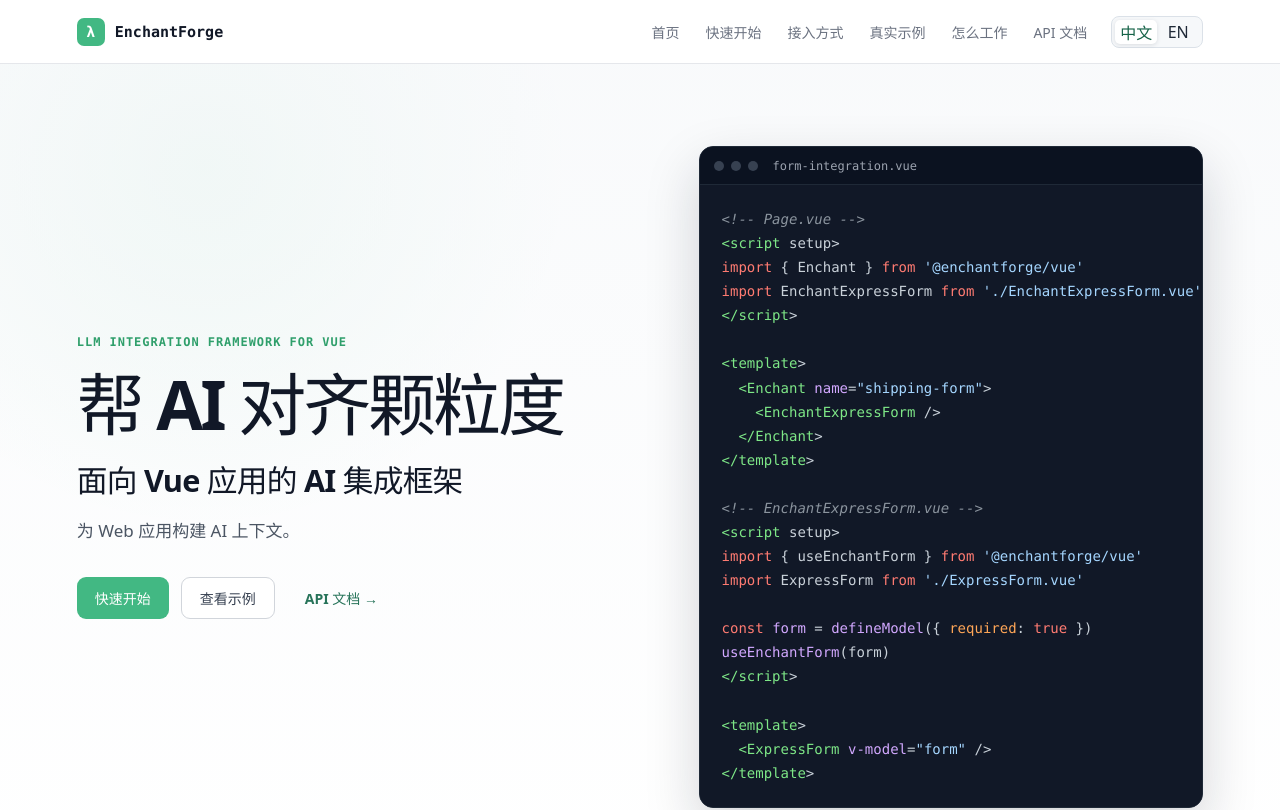
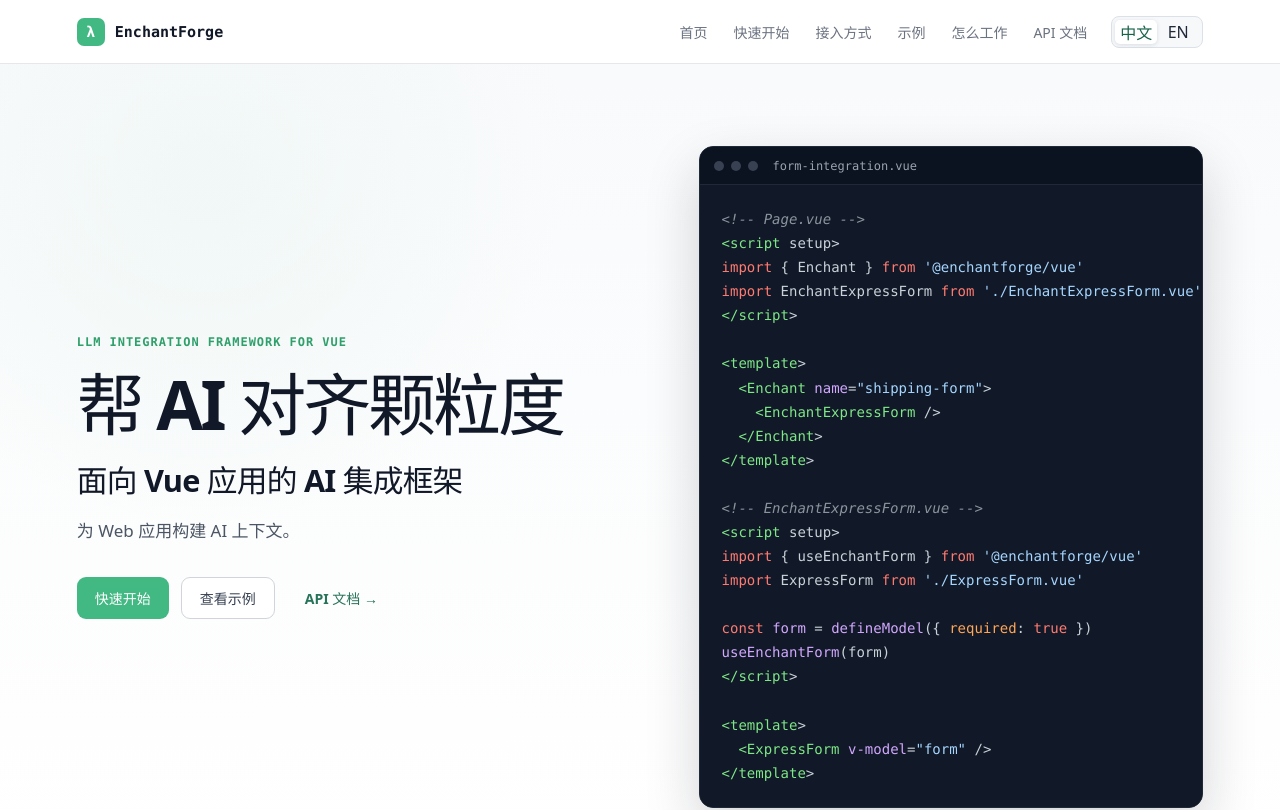
Before and after one commit to Hisashiburidane/llm-integration, a Vue app in the folder website/: page / in a window 1280 px wide. Shown: the top 810 px of the page. Built offline with nearby package versions, Linux system fonts and the light colour scheme; no server answers.

Commit message:
fix(website): simplify examples navigation label

```diff
--- a/website/src/locales.ts
+++ b/website/src/locales.ts
@@ -4,7 +4,7 @@ export const messages = {
       home: '首页',
       start: '快速开始',
       model: '接入方式',
-      examples: '真实示例',
+      examples: '示例',
       runtime: '怎么工作',
       api: 'API 文档'
     },
```
